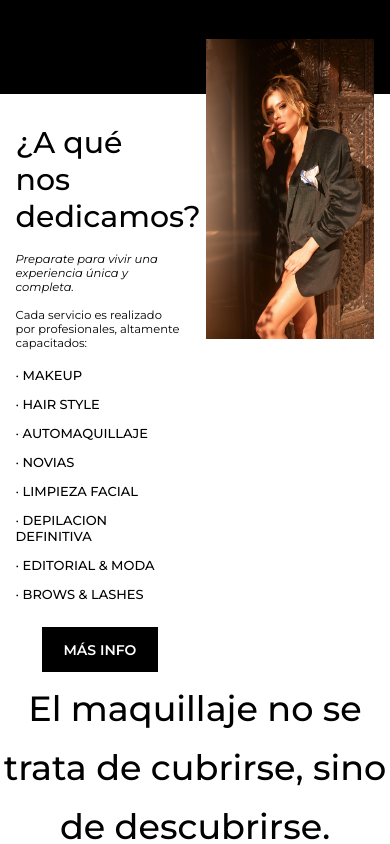
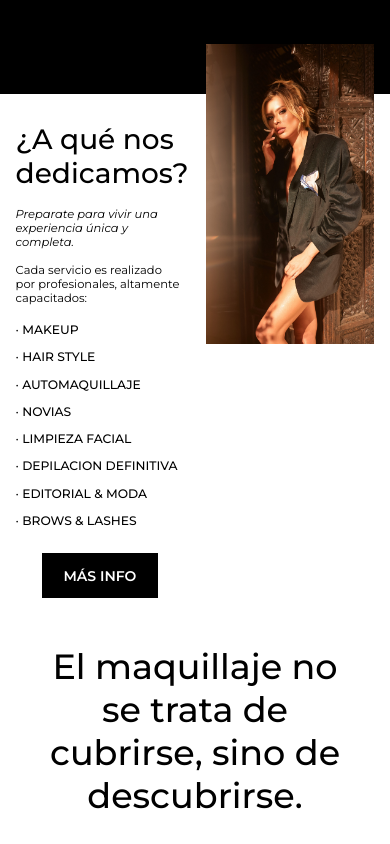
Before and after one commit to justinait/vtaleb, a React (Vite) app: page / in a window 390 px wide. Shown: the part 1380-2224 px from the top of the page. Built offline with nearby package versions, Linux system fonts and the light colour scheme.

Commit message:
perfecto mobile

```diff
--- a/src/Components/HomeServices/HomeServices.css
+++ b/src/Components/HomeServices/HomeServices.css
@@ -1,7 +1,7 @@
 .homeServicesContainer {
     display: flex;
     justify-content: space-between;
-    height: 550px;
+    height: 500px;
     padding: 0 4%;
 }
 .homeServicesText{
@@ -10,7 +10,7 @@
     text-align: left;
 }
 .homeServicesTitle{
-    font-size: 30px;
+    font-size: 28px;
     font-weight: 500;
     margin: 1em 0 10%;
     text-align: left;
@@ -24,7 +24,7 @@
     height: 300px;
 }
 .homeServicesItems {
-    font-size: 13px;
+    font-size: 12.3px;
     font-weight: 500;
     text-align: left;
     text-transform: uppercase;
@@ -48,10 +48,11 @@
 .heroFinalPhrase {
     font-size: 35px;
     font-weight: 500;
-    line-height: 59px;
-    letter-spacing: 0em;
     text-align: center;
+    width: 80vw;
+    margin: 6vh auto;
 }
+
 @media(min-width: 600px){
     .button{
         padding: 5% 4%;
```
